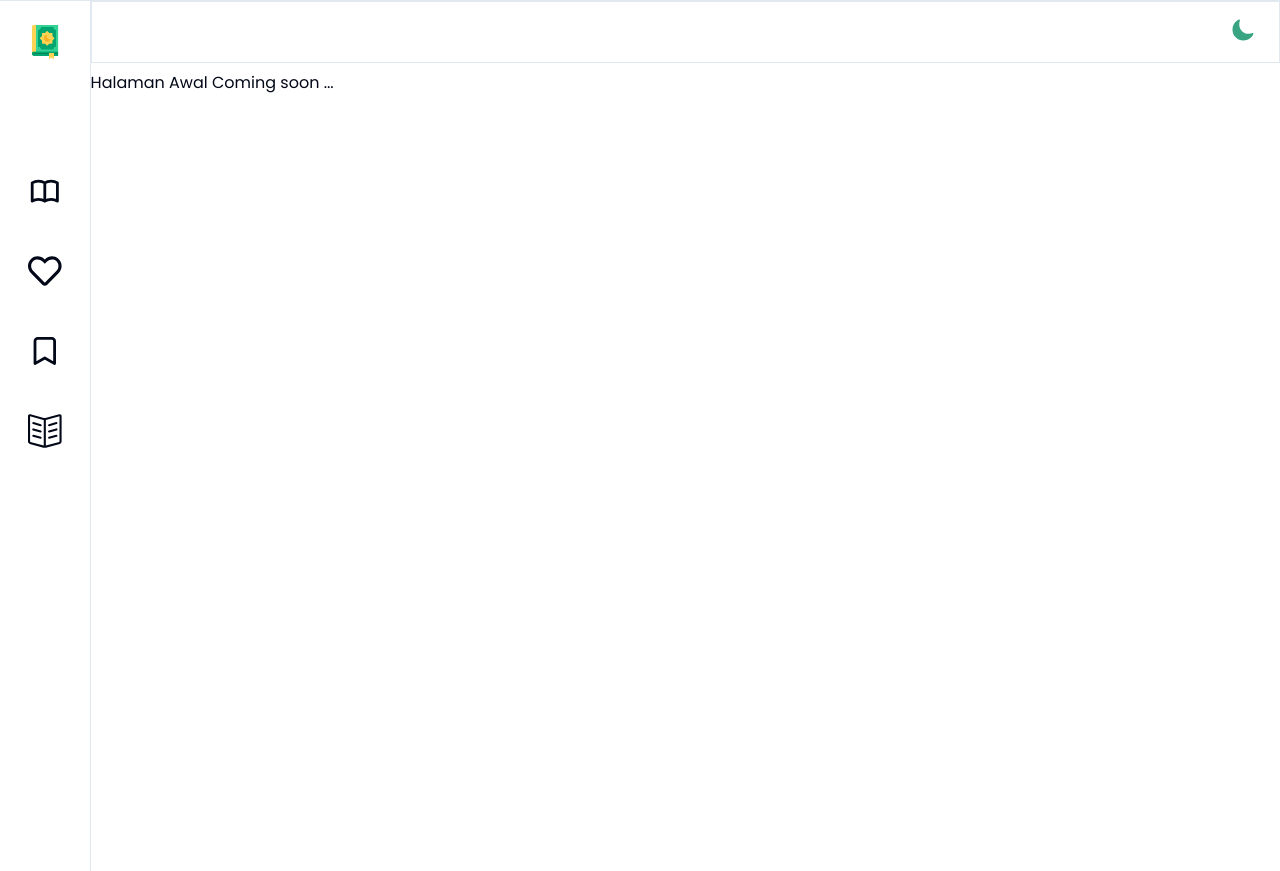
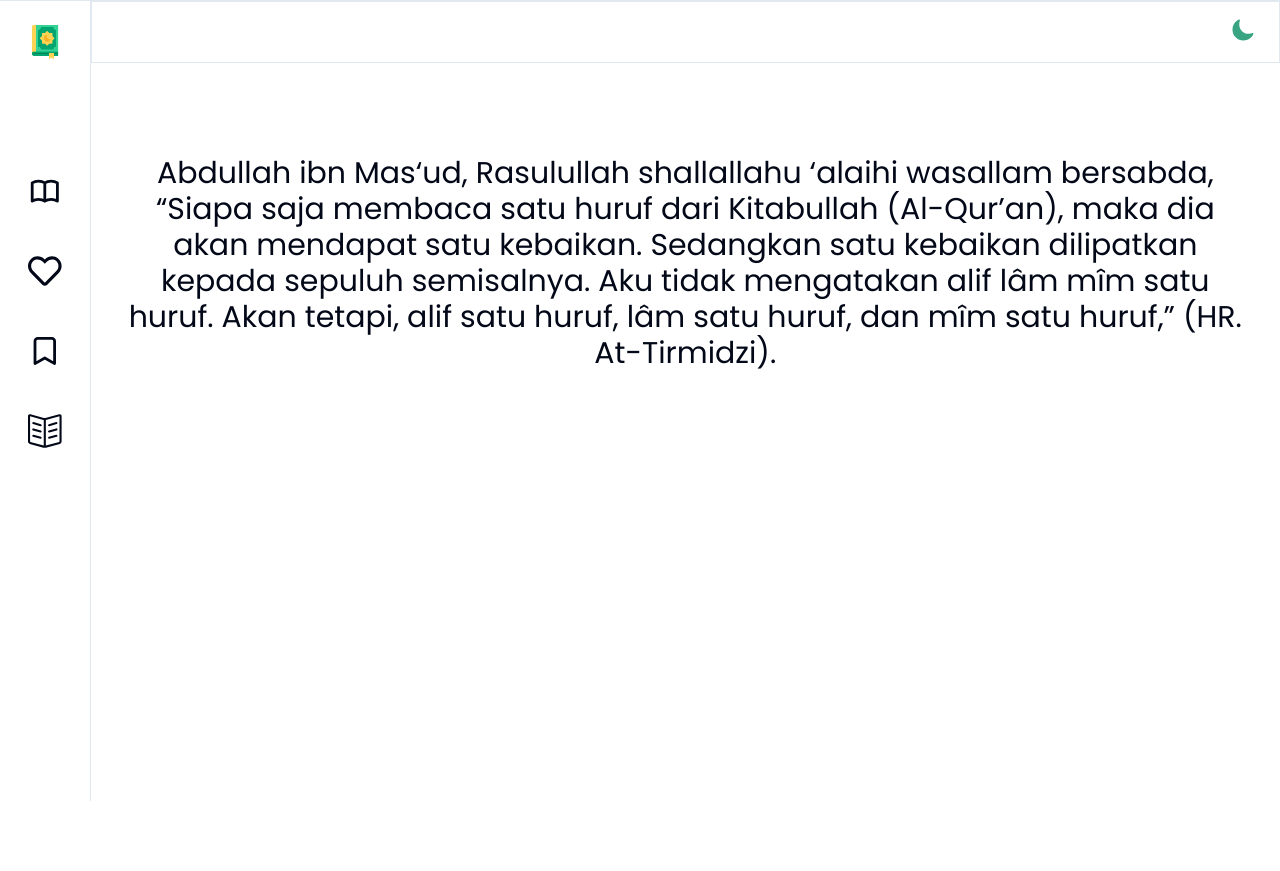
Before and after one commit to nadws/Alquran_nadws, a Next.js app: page / in a window 1280 px wide. After the commit the page ends 801 px from the top, so only its background shows below. Built offline with nearby package versions, Linux system fonts and the light colour scheme.

Commit message:
update page.tsx

```diff
--- a/src/app/page.tsx
+++ b/src/app/page.tsx
@@ -2,9 +2,16 @@ import Image from "next/image";
 
 export default function Home() {
   return (
-    <div className="h-screen">
+    <div className="flex w-full justify-center items-center h-96 p-6">
       <div>
-        <h1>Halaman Awal Coming soon ...</h1>
+        <h5 className="text-base lg:text-3xl text-center mt-24 lg:mt-0">
+          Abdullah ibn Mas‘ud, Rasulullah shallallahu ‘alaihi wasallam bersabda,
+          “Siapa saja membaca satu huruf dari Kitabullah (Al-Qur’an), maka dia
+          akan mendapat satu kebaikan. Sedangkan satu kebaikan dilipatkan kepada
+          sepuluh semisalnya. Aku tidak mengatakan alif lâm mîm satu huruf. Akan
+          tetapi, alif satu huruf, lâm satu huruf, dan mîm satu huruf,” (HR.
+          At-Tirmidzi).
+        </h5>
       </div>
     </div>
   );
```
